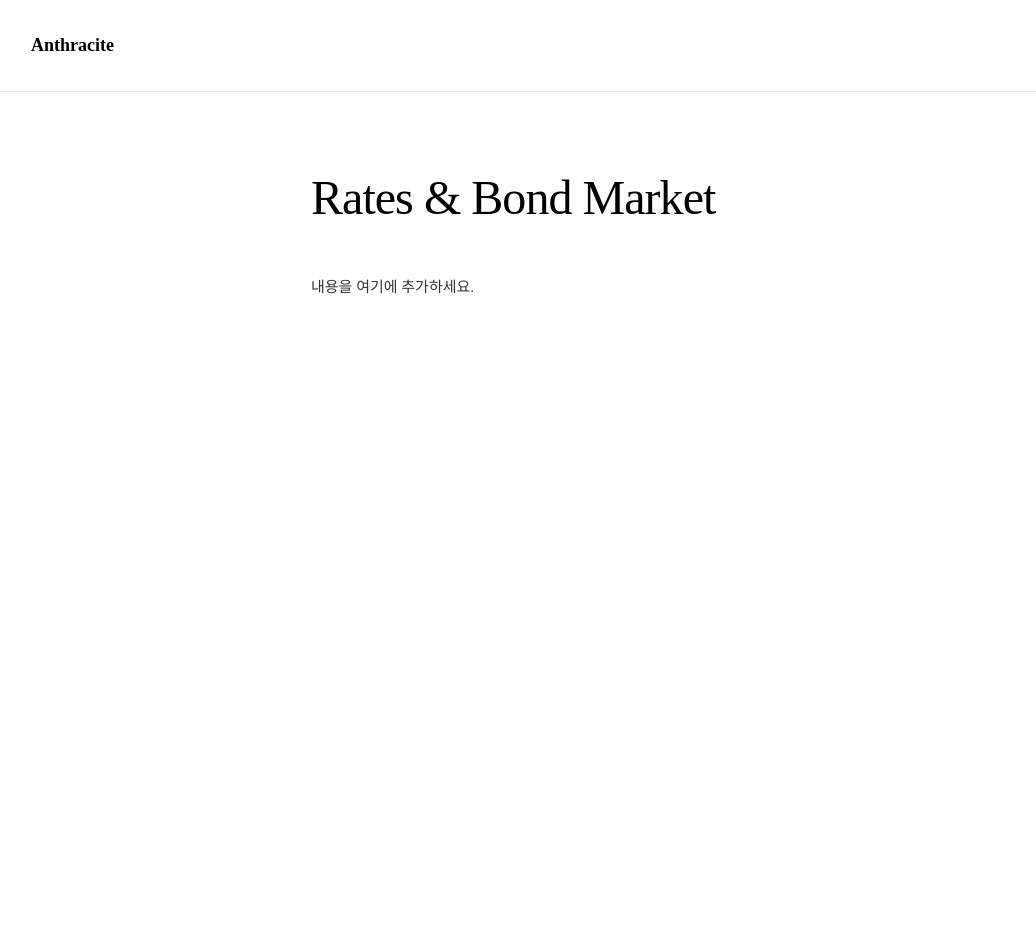
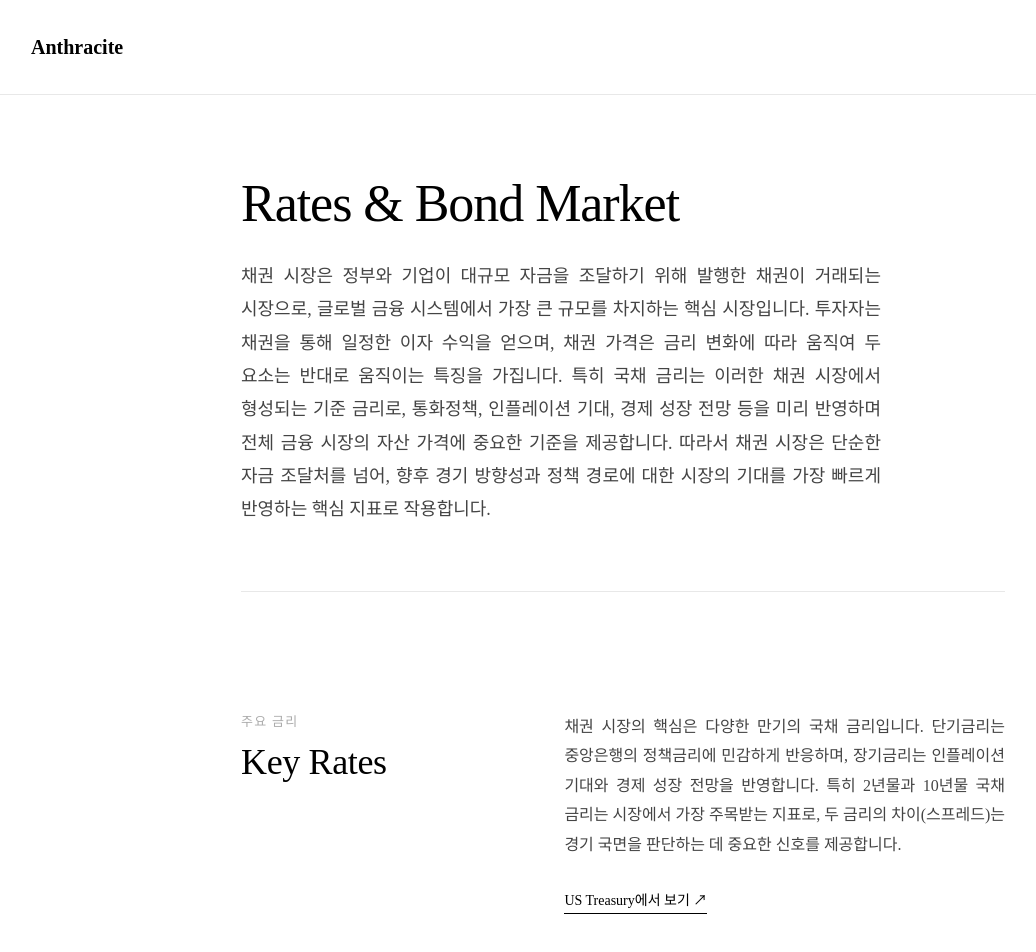
Before and after one commit to negamuster/yechanlee, a React (Vite) app: page /rates in a window 1280 px wide. Shown: the top 952 px of the page, without its empty margins (17-1053 px from the left). Before the commit the page ends 800 px from the top, so only its background shows below. Built offline with nearby package versions, Linux system fonts and the light colour scheme.

Commit message:
update bond page

```diff
--- a/src/pages/02_BondMarket.tsx
+++ b/src/pages/02_BondMarket.tsx
@@ -1,18 +1,133 @@
 import { useNavigate } from 'react-router-dom'
 
-export default function Treasury() {
+const sections = [
+  {
+    title: 'Key Rates',
+    subtitle: '주요 금리',
+    desc: '채권 시장의 핵심은 다양한 만기의 국채 금리입니다. 단기금리는 중앙은행의 정책금리에 민감하게 반응하며, 장기금리는 인플레이션 기대와 경제 성장 전망을 반영합니다. 특히 2년물과 10년물 국채 금리는 시장에서 가장 주목받는 지표로, 두 금리의 차이(스프레드)는 경기 국면을 판단하는 데 중요한 신호를 제공합니다.',
+    link: {
+      url: 'https://home.treasury.gov/resource-center/data-chart-center/interest-rates/TextView?type=daily_treasury_yield_curve&field_tdr_date_value_month=202504',
+      label: 'US Treasury에서 보기 ↗',
+    },
+    linkDesc: null,
+  },
+  {
+    title: 'Yield Curve',
+    subtitle: '수익률 곡선',
+    desc: '수익률 곡선(Yield Curve)은 만기가 다른 국채들의 금리를 연결한 곡선으로, 경기 방향성을 예측하는 가장 신뢰도 높은 선행지표 중 하나입니다. 정상적인 상황에서는 장기금리가 단기금리보다 높아 우상향 곡선을 그리지만, 단기금리가 장기금리를 초과하는 역전(Inversion) 상태는 역사적으로 경기침체를 예고하는 신호로 해석됩니다.',
+    link: {
+      url: 'https://fred.stlouisfed.org/series/T10Y2Y',
+      label: 'FRED — 2s10s Spread에서 보기 ↗',
+    },
+    linkDesc: null,
+  },
+  {
+    title: 'Credit Spreads',
+    subtitle: '신용 스프레드',
+    desc: '신용 스프레드는 회사채 금리와 국채 금리의 차이로, 시장의 신용 리스크와 투자 심리를 반영합니다. 스프레드가 확대되면 기업의 자금 조달 비용이 높아지고 시장의 위험 회피 성향이 강해졌음을 의미하며, 스프레드가 축소되면 경기 회복 기대와 위험 선호 심리가 반영된 것으로 해석됩니다.',
+    link: {
+      url: 'https://fred.stlouisfed.org/series/BAMLH0A0HYM2',
+      label: 'FRED — High Yield Spread에서 보기 ↗',
+    },
+    linkDesc: null,
+  },
+  {
+    title: 'Real Yields',
+    subtitle: '실질 금리',
+    desc: '실질 금리는 명목 금리에서 기대 인플레이션을 차감한 값으로, 자산 가격과 경제 활동에 미치는 실질적인 금융 환경을 나타냅니다. 실질 금리가 상승하면 자금 조달 비용이 실질적으로 높아져 성장주와 위험자산에 부담이 되며, 하락하면 반대로 유동성 환경이 완화되는 신호로 해석됩니다.',
+    link: {
+      url: 'https://fred.stlouisfed.org/series/DFII10',
+      label: 'FRED — 10Y TIPS에서 보기 ↗',
+    },
+    linkDesc: null,
+  },
+]
+
+export default function BondMarket() {
   const navigate = useNavigate()
+
   return (
     <div style={{ backgroundColor: '#ffffff', minHeight: '100vh', fontFamily: '"Times New Roman", Times, serif', color: '#000000' }}>
+
+      {/* ── NAV ── */}
       <nav style={{ padding: '32px 48px', display: 'flex', justifyContent: 'space-between', alignItems: 'center', borderBottom: '1px solid #e8e8e8' }}>
-        <span onClick={() => navigate('/')} style={{ fontSize: '18px', fontWeight: '600', cursor: 'pointer' }}>Anthracite</span>
+        <span onClick={() => navigate('/')} style={{ fontSize: '20px', fontWeight: '600', cursor: 'pointer' }}>Anthracite</span>
       </nav>
-      <section style={{ maxWidth: '720px', margin: '0 auto', padding: '80px 48px 160px' }}>
-        <h1 style={{ fontSize: '48px', fontWeight: '400', letterSpacing: '-0.02em', marginBottom: '48px', lineHeight: '1.1' }}>Rates & Bond Market</h1>
-        <p style={{ fontSize: '15px', lineHeight: '1.9', color: '#333', marginBottom: '24px' }}>
-          내용을 여기에 추가하세요.
+
+      {/* ── HEADER ── */}
+      <section style={{ maxWidth: '860px', margin: '0 auto', padding: '80px 48px 64px' }}>
+        <h1 style={{ fontSize: '52px', fontWeight: '400', letterSpacing: '-0.02em', marginBottom: '28px', lineHeight: '1.1' }}>
+          Rates & Bond Market
+        </h1>
+        <p style={{ fontSize: '18px', lineHeight: '1.85', color: '#444', maxWidth: '640px', textAlign: 'justify', wordBreak: 'keep-all' }}>
+          채권 시장은 정부와 기업이 대규모 자금을 조달하기 위해 발행한 채권이 거래되는 시장으로, 글로벌 금융 시스템에서 가장 큰 규모를 차지하는 핵심 시장입니다. 투자자는 채권을 통해 일정한 이자 수익을 얻으며, 채권 가격은 금리 변화에 따라 움직여 두 요소는 반대로 움직이는 특징을 가집니다. 특히 국채 금리는 이러한 채권 시장에서 형성되는 기준 금리로, 통화정책, 인플레이션 기대, 경제 성장 전망 등을 미리 반영하며 전체 금융 시장의 자산 가격에 중요한 기준을 제공합니다. 따라서 채권 시장은 단순한 자금 조달처를 넘어, 향후 경기 방향성과 정책 경로에 대한 시장의 기대를 가장 빠르게 반영하는 핵심 지표로 작용합니다.
         </p>
       </section>
+
+      {/* ── SECTIONS ── */}
+      <section style={{ maxWidth: '860px', margin: '0 auto', padding: '0 48px 160px' }}>
+        <div style={{ borderTop: '1px solid #e8e8e8', paddingTop: '64px' }}>
+
+          {sections.map((item) => (
+            <div
+              key={item.title}
+              style={{
+                display: 'grid',
+                gridTemplateColumns: '1fr 1.6fr',
+                gap: '48px',
+                padding: '56px 0',
+                borderBottom: '1px solid #e8e8e8',
+                alignItems: 'start',
+              }}
+            >
+              {/* 왼쪽: 제목 */}
+              <div>
+                <p style={{ fontSize: '13px', letterSpacing: '0.1em', textTransform: 'uppercase', color: '#aaa', marginBottom: '12px' }}>
+                  {item.subtitle}
+                </p>
+                <h2 style={{ fontSize: '36px', fontWeight: '400', letterSpacing: '-0.01em', lineHeight: '1.1', color: '#000' }}>
+                  {item.title}
+                </h2>
+              </div>
+
+              {/* 오른쪽: 설명 + 링크 */}
+              <div>
+                <p style={{ fontSize: '16px', lineHeight: '1.85', color: '#444', marginBottom: '28px', textAlign: 'justify', wordBreak: 'keep-all' }}>
+                  {item.desc}
+                </p>
+                {item.link && (
+                  <a
+                    href={item.link.url}
+                    target="_blank"
+                    rel="noopener noreferrer"
+                    style={{ textDecoration: 'none' }}
+                  >
+                    <div
+                      style={{
+                        display: 'inline-flex',
+                        alignItems: 'center',
+                        gap: '8px',
+                        fontSize: '14px',
+                        color: '#000',
+                        borderBottom: '1px solid #000',
+                        paddingBottom: '2px',
+                        cursor: 'pointer',
+                        transition: 'opacity 0.15s',
+                      }}
+                      onMouseEnter={e => (e.currentTarget.style.opacity = '0.4')}
+                      onMouseLeave={e => (e.currentTarget.style.opacity = '1')}
+                    >
+                      {item.link.label}
+                    </div>
+                  </a>
+                )}
+              </div>
+            </div>
+          ))}
+
+        </div>
+      </section>
+
     </div>
   )
 }
--- a/src/pages/03_Fed.tsx
+++ b/src/pages/03_Fed.tsx
@@ -25,7 +25,7 @@ const sections = [
   },
 ]
 
-export default function Rates() {
+export default function Fed() {
   const navigate = useNavigate()
 
   return (
@@ -67,7 +67,7 @@ export default function Rates() {
                 <p style={{ fontSize: '13px', letterSpacing: '0.1em', textTransform: 'uppercase', color: '#aaa', marginBottom: '12px' }}>
                   {item.subtitle}
                 </p>
-                <h2 style={{ fontSize: '32px', fontWeight: '400', letterSpacing: '-0.01em', lineHeight: '1.1', color: '#000' }}>
+                <h2 style={{ fontSize: '36px', fontWeight: '400', letterSpacing: '-0.01em', lineHeight: '1.1', color: '#000' }}>
                   {item.title}
                 </h2>
               </div>
--- a/src/pages/05_GlobalMacro.tsx
+++ b/src/pages/05_GlobalMacro.tsx
@@ -1,18 +1,54 @@
 import { useNavigate } from 'react-router-dom'
 
-export default function Macro() {
+export default function GlobalMacro() {
   const navigate = useNavigate()
+
   return (
     <div style={{ backgroundColor: '#ffffff', minHeight: '100vh', fontFamily: '"Times New Roman", Times, serif', color: '#000000' }}>
+
+      {/* ── NAV ── */}
       <nav style={{ padding: '32px 48px', display: 'flex', justifyContent: 'space-between', alignItems: 'center', borderBottom: '1px solid #e8e8e8' }}>
-        <span onClick={() => navigate('/')} style={{ fontSize: '18px', fontWeight: '600', cursor: 'pointer' }}>Anthracite</span>
+        <span onClick={() => navigate('/')} style={{ fontSize: '20px', fontWeight: '600', cursor: 'pointer' }}>Anthracite</span>
       </nav>
-      <section style={{ maxWidth: '720px', margin: '0 auto', padding: '80px 48px 160px' }}>
-        <h1 style={{ fontSize: '48px', fontWeight: '400', letterSpacing: '-0.02em', marginBottom: '48px', lineHeight: '1.1' }}>Global Macro</h1>
-        <p style={{ fontSize: '15px', lineHeight: '1.9', color: '#333', marginBottom: '24px' }}>
+
+      {/* ── HEADER ── */}
+      <section style={{ maxWidth: '860px', margin: '0 auto', padding: '80px 48px 64px' }}>
+        <h1 style={{ fontSize: '52px', fontWeight: '400', letterSpacing: '-0.02em', marginBottom: '28px', lineHeight: '1.1' }}>
+          Global Macro
+        </h1>
+        <p style={{ fontSize: '18px', lineHeight: '1.85', color: '#444', maxWidth: '640px', textAlign: 'justify', wordBreak: 'keep-all' }}>
           내용을 여기에 추가하세요.
         </p>
       </section>
+
+      {/* ── SECTIONS ── */}
+      <section style={{ maxWidth: '860px', margin: '0 auto', padding: '0 48px 160px' }}>
+        <div style={{ borderTop: '1px solid #e8e8e8', paddingTop: '64px' }}>
+          <div style={{
+            display: 'grid',
+            gridTemplateColumns: '1fr 1.6fr',
+            gap: '48px',
+            padding: '56px 0',
+            borderBottom: '1px solid #e8e8e8',
+            alignItems: 'start',
+          }}>
+            <div>
+              <p style={{ fontSize: '13px', letterSpacing: '0.1em', textTransform: 'uppercase', color: '#aaa', marginBottom: '12px' }}>
+                Section Label
+              </p>
+              <h2 style={{ fontSize: '36px', fontWeight: '400', letterSpacing: '-0.01em', lineHeight: '1.1', color: '#000' }}>
+                Section Title
+              </h2>
+            </div>
+            <div>
+              <p style={{ fontSize: '16px', lineHeight: '1.85', color: '#444', textAlign: 'justify', wordBreak: 'keep-all' }}>
+                내용을 여기에 추가하세요.
+              </p>
+            </div>
+          </div>
+        </div>
+      </section>
+
     </div>
   )
 }
```
Also changed, not shown: src/pages/04_EconomicIndicators.tsx (+41 -5 lines).
